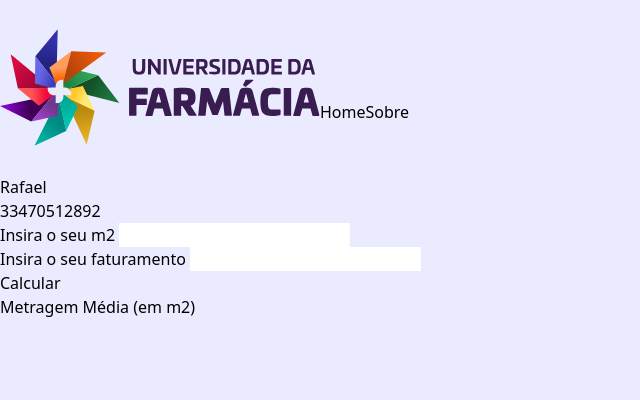
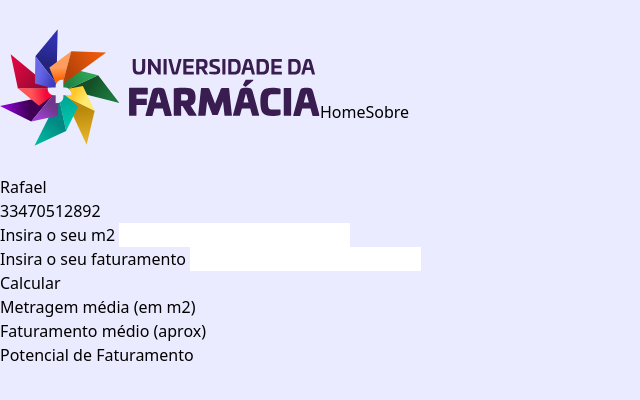
Before and after one commit to martinezrafael/maisim-client, a React (Vite) app: page / in a window 1280 px wide. Shown: the top 400 px of the page, without its empty margins (0-640 px from the left). Built offline with nearby package versions, Linux system fonts and the light colour scheme; no server answers.

Commit message:
djsfjfhnskjdn

```diff
--- a/package.json
+++ b/package.json
@@ -15,7 +15,7 @@
     "axios": "^1.4.0",
     "dotenv": "^16.3.1",
     "react": "^18.2.0",
-    "react-apexcharts": "^1.4.0",
+    "react-apexcharts": "^1.4.1",
     "react-date-range": "^1.4.0",
     "react-dom": "^18.2.0",
     "react-router-dom": "^6.14.1"
--- a/src/components/Comparativo1/CalcMetragem.jsx
+++ b/src/components/Comparativo1/CalcMetragem.jsx
@@ -1,69 +1,169 @@
-import React, {useState} from 'react'
+import React, { useState } from "react";
+import ApexCharts from "apexcharts";
+
 
 const CalcMetragem = () => {
   //valores fornecidos pelo usuário
-  const [metragemComercial, setMetragemComercial] = useState(' ');
-  const [faturamentoUsuario, setFaturamentoUsuario] = useState(' ');
+  const [metragemComercial, setMetragemComercial] = useState("");
+  const [faturamentoUsuario, setFaturamentoUsuario] = useState("");
 
   //valores calculados
-  const [valorMedioPorM2, setValorMedioPorM2] = useState(' ');
-  const [potencialRegiao, setPotencialRegiao] = useState('');
-  const [categoria, setCategoria] = useState(' ');
-  const [valorTotalDeFaturamento, setValorTotalDeFaturamento] = useState(' ');
-  const [valorMinimoDeFaturamento, setvalorMinimoDeFaturamento] = useState(' ');
-  const [valorMaximoDeFaturamento, setvalorMaximoDeFaturamento] = useState(' ');
+  const [faturamentoIdeal, setFaturamentoIdeal] = useState(undefined);
+  const [potencialFaturamento, setpotencialFaturamento] = useState(undefined);
 
   const calcValorMedioPorM2 = (metragem) => {
-    if(metragem >= 50 || metragem <= 99.9){
-      setValorMedioPorM2(2000);
+    let valorMedio = 0;
+
+    if (metragem > 0 && metragem <= 99.9) {
+      valorMedio = 2000;
+    } else if (metragem >= 100 && metragem <= 149.9) {
+      valorMedio = 3000;
+    } else if (metragem >= 150 && metragem <= 209.9) {
+      valorMedio = 4000;
+    } else if (metragem >= 210 && metragem <= 259.9) {
+      valorMedio = 5000;
+    } else {
+      valorMedio = 6000;
     }
 
-    if(metragem >= 100 || metragem <= 149.9){
-      setValorMedioPorM2(3000);
+    return valorMedio;
+  };
+
+  const calcFaturamentoIdeal = () => {
+    const metragemInformada = metragemComercial;
+    const valorMedioPorM2 = calcValorMedioPorM2(metragemInformada);
+
+    const faturamentoIdeal = metragemInformada * valorMedioPorM2;
+
+    return faturamentoIdeal;
+  };
+
+  const calcPotencialFaturamento = () => {
+    const faturamentoInformado = faturamentoUsuario;
+    const faturamentoIdeal = calcFaturamentoIdeal();
+
+    let potencial = Math.round((faturamentoInformado / faturamentoIdeal) * 100);
+    return potencial;
+  };
+
+  const options = {
+    series: potencialFaturamento,
+    chart: {
+    type: 'radialBar',
+    offsetY: -20,
+    sparkline: {
+      enabled: true
     }
-
-    if(metragem >= 150 || metragem <= 209.9){
-      setValorMedioPorM2(4000);
+  },
+  plotOptions: {
+    radialBar: {
+      startAngle: -90,
+      endAngle: 90,
+      track: {
+        background: "#e7e7e7",
+        strokeWidth: '97%',
+        margin: 5, // margin is in pixels
+        dropShadow: {
+          enabled: true,
+          top: 2,
+          left: 0,
+          color: '#999',
+          opacity: 1,
+          blur: 2
+        }
+      },
+      dataLabels: {
+        name: {
+          show: false
+        },
+        value: {
+          offsetY: -2,
+          fontSize: '22px'
+        }
+      }
     }
-
-    if(metragem >= 210 || metragem <= 259.9){
-      setValorMedioPorM2(5000);
+  },
+  grid: {
+    padding: {
+      top: -10
     }
-
-    if(metragem >= 260 || metragem <= 300){
-      setValorMedioPorM2(6000);
-    }
-  }
-
-
+  },
+  fill: {
+    type: 'gradient',
+    gradient: {
+      shade: 'light',
+      shadeIntensity: 0.4,
+      inverseColors: false,
+      opacityFrom: 1,
+      opacityTo: 1,
+      stops: [0, 50, 53, 91]
+    },
+  },
+  labels: ['Average Results'],
+  };
 
   const handleSubmit = (event) => {
     event.preventDefault();
-    calcValorMedioPorM2(metragemComercial);
-    console.log(metragemComercial);
-    console.log(valorMedioPorM2);
-  }
 
+    let faturamentoIdeal = calcFaturamentoIdeal();
+    setFaturamentoIdeal(faturamentoIdeal);
+
+    let faturamentoPotencial = calcPotencialFaturamento();
+    setpotencialFaturamento(faturamentoPotencial);
+  };
 
   return (
     <div>
       <form onSubmit={handleSubmit}>
         <div>
-          <label htmlFor="metragem">Insira o seu m2</label> {' '}
-          <input type="text" id='metragem' value={metragemComercial} onChange={(event)=> setMetragemComercial(Number(event.target.value))}/>
+          <label htmlFor="metragem">Insira o seu m2</label>{" "}
+          <input
+            type="text"
+            id="metragem"
+            value={metragemComercial}
+            onChange={(event) =>
+              setMetragemComercial(Number(event.target.value))
+            }
+          />
         </div>
         <div>
-          <label htmlFor="faturamento">Insira o seu faturamento</label> {' '}
-          <input type="text" id='faturamento' value={faturamentoUsuario} onChange={(event)=>setFaturamentoUsuario(Number(event.target.value))}/>
+          <label htmlFor="faturamento">Insira o seu faturamento</label>{" "}
+          <input
+            type="text"
+            id="faturamento"
+            value={faturamentoUsuario}
+            onChange={(event) =>
+              setFaturamentoUsuario(Number(event.target.value))
+            }
+          />
         </div>
-       <button>Calcular</button>
+        <button>Calcular</button>
       </form>
       <div>
-        <h3>Metragem Média (em m2)</h3>
-        <span>{valorMedioPorM2}</span>
+        <div>
+          <div>
+            <h3>Metragem média (em m2)</h3>
+            {metragemComercial !== undefined ? (
+              <span>{metragemComercial}</span>
+            ) : undefined}
+          </div>
+          <div>
+            <h3>Faturamento médio (aprox)</h3>
+            {faturamentoIdeal !== undefined ? (
+              <span>R${faturamentoIdeal}</span>
+            ) : undefined}
+          </div>
+        </div>
+        <div>
+          <h3>Potencial de Faturamento</h3>
+
+          {potencialFaturamento !== undefined ? (
+            <span>{potencialFaturamento}%</span>
+          ) : undefined}
+        </div>
       </div>
     </div>
-  )
-}
+  );
+};
 
-export default CalcMetragem
+export default CalcMetragem;
--- a/src/components/Comparativo1/GraficoPotencial.jsx
+++ b/src/components/Comparativo1/GraficoPotencial.jsx
@@ -1,26 +1,9 @@
-import React, { Component, useState } from "react";
-import Chart from "react-apexcharts";
+import React from 'react'
 
 const GraficoPotencial = () => {
   return (
-    <>
-      <h3>Potencial de Faturamento</h3>
-      <div className="chart">
-        <Chart
-          type="bar"
-          width={600}
-          height={600}
-          series={[
-            {
-              name: "Company1",
-              data: [100, 200, 232, 132, 422],
-            },
-          ]}
-          options={{}}
-        ></Chart>
-      </div>
-    </>
-  );
-};
+    <div>GraficoPotencial</div>
+  )
+}
 
-export default GraficoPotencial;
+export default GraficoPotencial
```
Also changed, not shown: 1 other file (tests, documents, lock files or other folders).
